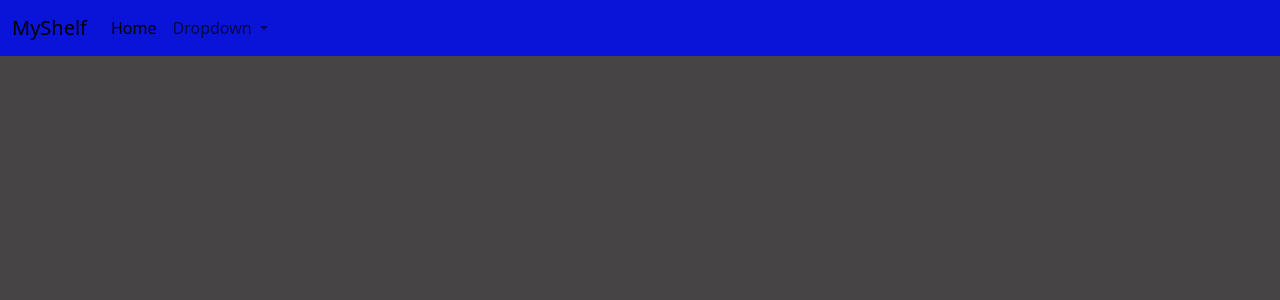
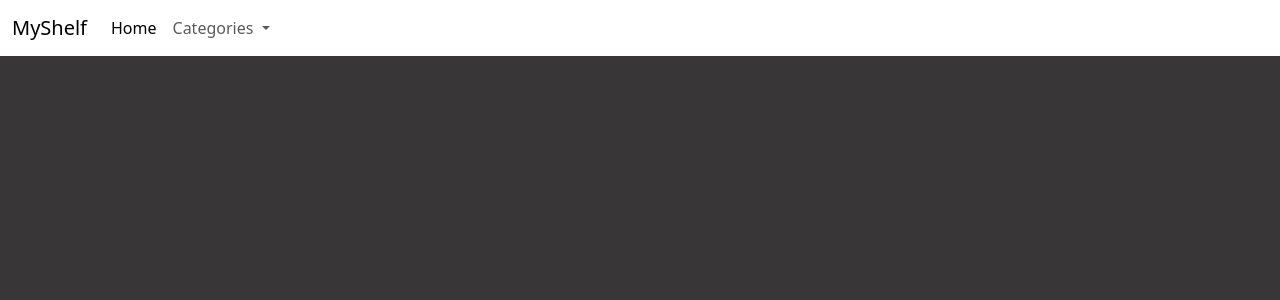
Before and after one commit to StefanStanoev/MyShelf, a Django app: page / in a window 1280 px wide. Shown: the top 300 px of the page. Run offline with Django 5.2, Linux system fonts and the light colour scheme.

Commit message:
Initial commit

```diff
--- a/MyShelf/settings.py
+++ b/MyShelf/settings.py
@@ -119,7 +119,7 @@ USE_TZ = True
 import os
 
 STATIC_URL = 'static/'
-STATICFILES_DIRS = [os.path.join(BASE_DIR, 'static')]
+
 
 
 # Default primary key field type
--- a/MyShelf/urls.py
+++ b/MyShelf/urls.py
@@ -19,5 +19,6 @@ from django.urls import path, include
 
 urlpatterns = [
     path('admin/', admin.site.urls),
-    path('', include('home.urls'))
+    path('', include('home.urls')),
+    path('', include('book.urls'))
 ]
--- a/book/apps.py
+++ b/book/apps.py
@@ -2,5 +2,4 @@ from django.apps import AppConfig
 
 
 class BookConfig(AppConfig):
-    default_auto_field = 'django.db.models.BigAutoField'
     name = 'book'
--- a/book/ulrs.py
+++ /dev/null
@@ -1,2 +0,0 @@
-from django.urls import path
-from book import views
--- /dev/null
+++ b/book/urls.py
@@ -0,0 +1 @@
+urlpatterns = []
--- a/templates/base.html
+++ b/templates/base.html
@@ -8,3 +8,11 @@
 </head>
 <body>
 {% include 'navbar.html' %}
+
+{% block content %} {% endblock %}
+
+
+<script src="https://cdn.jsdelivr.net/npm/@popperjs/core@2.11.8/dist/umd/popper.min.js" integrity="sha384-I7E8VVD/ismYTF4hNIPjVp/Zjvgyol6VFvRkX/vR+Vc4jQkC+hVqc2pM8ODewa9r" crossorigin="anonymous"></script>
+<script src="https://cdn.jsdelivr.net/npm/bootstrap@5.3.8/dist/js/bootstrap.min.js" integrity="sha384-G/EV+4j2dNv+tEPo3++6LCgdCROaejBqfUeNjuKAiuXbjrxilcCdDz6ZAVfHWe1Y" crossorigin="anonymous"></script>
+</body>
+</html>
--- a/templates/home/homepage.html
+++ b/templates/home/homepage.html
@@ -3,8 +3,16 @@
 {% block title %}Home{% endblock %}
 
 {% block content %}
+
 <div class="container">
-
+    <style>
+    body {
+      background-color: #383636;
+    }
+    .navbar {
+      background-color: #ffffff !important;
+    }
+    </style>
 
 </div>
 
--- a/templates/navbar.html
+++ b/templates/navbar.html
@@ -1,14 +1,6 @@
 <nav class="navbar navbar-expand-lg bg-body-tertiary">
   <div class="container-fluid">
     <a class="navbar-brand" href="#">MyShelf</a>
-    <link href="https://cdn.jsdelivr.net/npm/bootstrap@5.3.2/dist/css/bootstrap.min.css" rel="stylesheet">
-  <style>
-    body {background-color: #464444;}
-    .navbar {background-color: #0a14d9 !important;
-}
-  </style>
-</head>
-<body>
     <button class="navbar-toggler" type="button" data-bs-toggle="collapse" data-bs-target="#navbarSupportedContent" aria-controls="navbarSupportedContent" aria-expanded="false" aria-label="Toggle navigation">
       <span class="navbar-toggler-icon"></span>
     </button>
@@ -19,18 +11,26 @@
         </li>
         <li class="nav-item dropdown">
           <a class="nav-link dropdown-toggle" href="#" role="button" data-bs-toggle="dropdown" aria-expanded="false">
-            Dropdown
+            Categories
           </a>
           <ul class="dropdown-menu">
-            <li><a class="dropdown-item" href="#">Action</a></li>
-            <li><a class="dropdown-item" href="#">Another action</a></li>
+            <li><a class="dropdown-item" href="#">Copii</a></li>
             <li><hr class="dropdown-divider"></li>
-            <li><a class="dropdown-item" href="#">Something else here</a></li>
+            <li><a class="dropdown-item" href="#">Adolescenti</a></li>
+            <li><hr class="dropdown-divider"></li>
+            <li><a class="dropdown-item" href="#">Carti Straine</a></li>
+            <li><hr class="dropdown-divider"></li>
+            <li><a class="dropdown-item" href="#">Manga</a></li>
+            <li><hr class="dropdown-divider"></li>
+            <li><a class="dropdown-item" href="#">Comicbooks</a></li>
+            <li><hr class="dropdown-divider"></li>
+            <li><a class="dropdown-item" href="#">Scolare</a></li>
+            <li><hr class="dropdown-divider"></li>
+            <li><a class="dropdown-item" href="#">Arta</a></li>
+
           </ul>
         </li>
-
       </ul>
-
     </div>
   </div>
 </nav>
```
Also changed, not shown: book/forms.py (deleted, +0 -31 lines), book/models.py (+0 -11 lines), book/views.py (+1 -25 lines).
